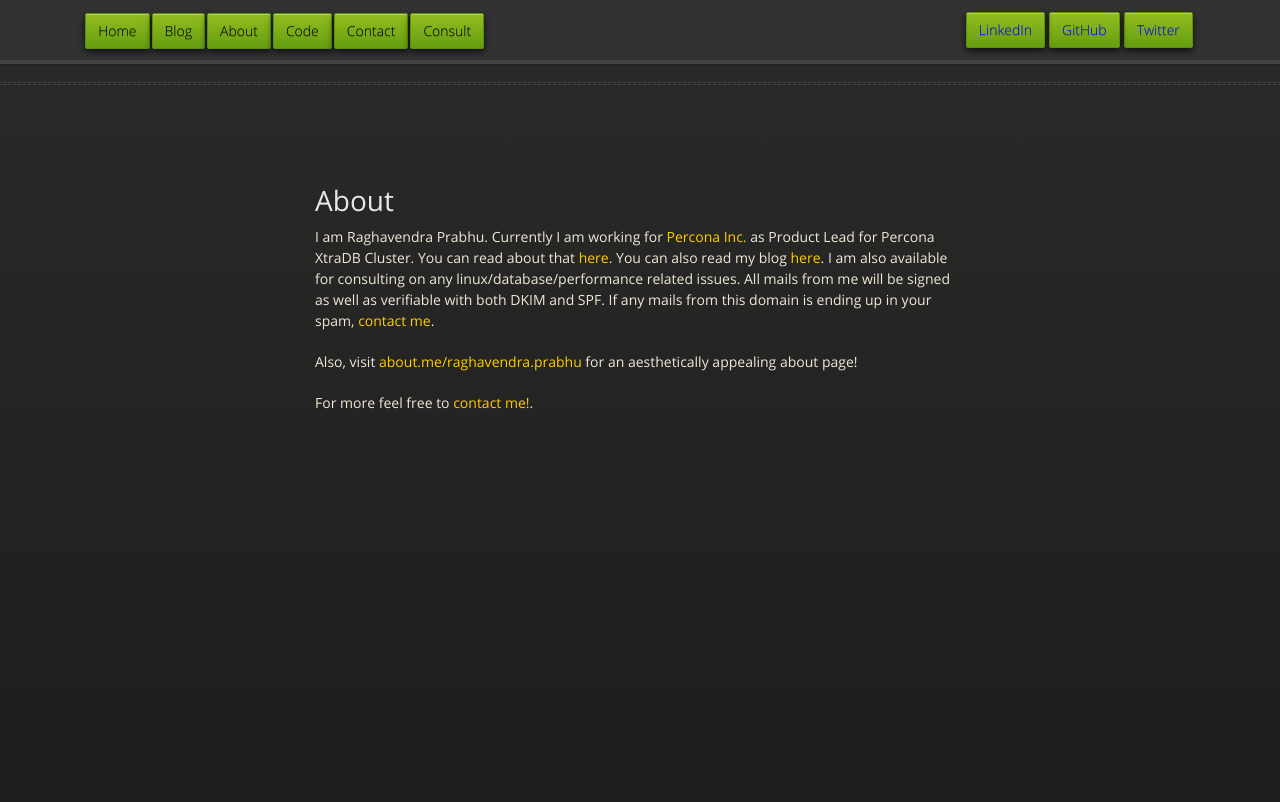
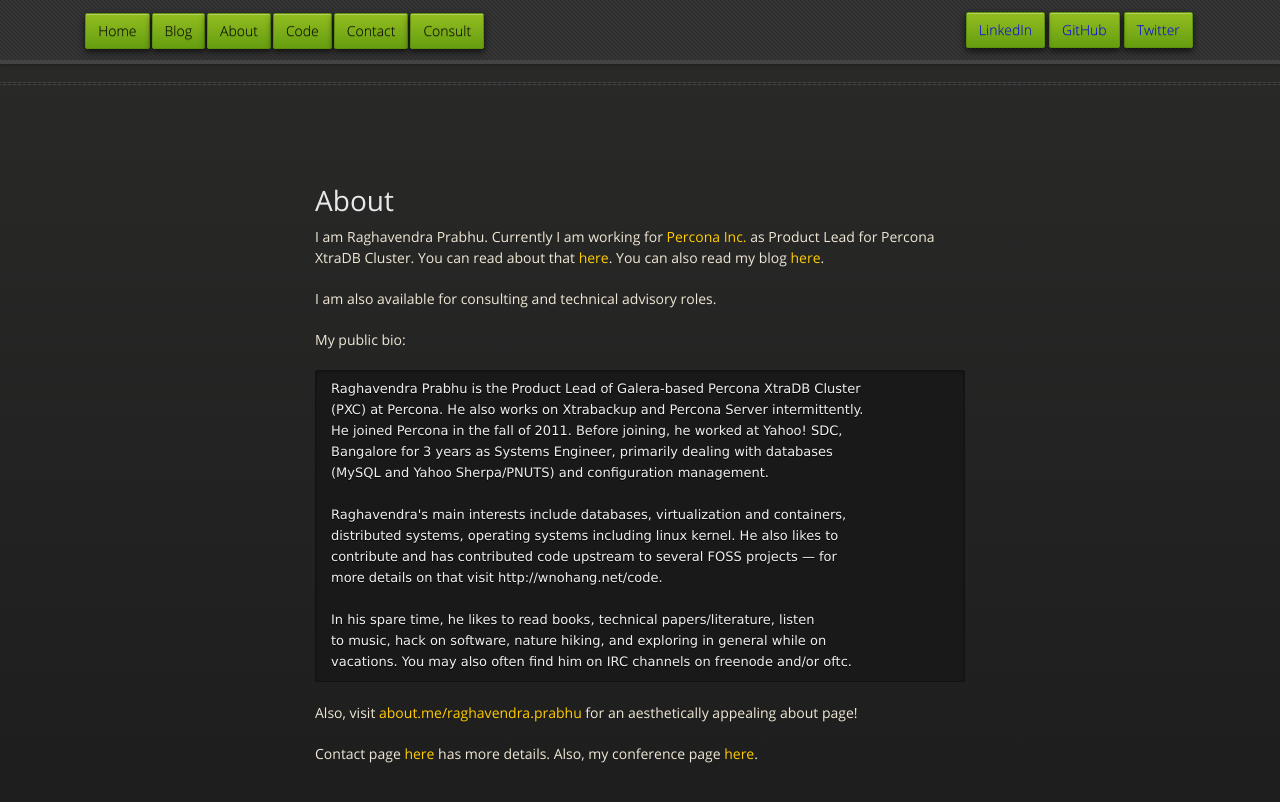
Before and after one commit to ronin13/ronin13.github.com, a Jekyll site: the page built from pages/about.md, in a window 1280 px wide. Shown: the top 802 px of the page. Built offline with Jekyll 4.4.1, drawn with Linux system fonts in a browser that asks for light colours; Markdown is read by kramdown in place of the engine named in the settings.

Commit message:
Add details about conference

```diff
--- a/pages/about.md
+++ b/pages/about.md
@@ -7,13 +7,29 @@ permalink: /pages/about/
  I am Raghavendra Prabhu. Currently I am working for
 [Percona Inc.](http://percona.com) as Product Lead
 for Percona XtraDB Cluster. You can read about that
-[here](http://www.percona.com/about-us/our-team/raghavendra-prabhu).
-You can also read my blog [here](http://blog.wnohang.net "Blog"). I am
-also available for consulting on any linux/database/performance related
-issues. All mails from me will be signed as well as verifiable with both
-DKIM and SPF. If any mails from this domain is ending up in your spam,
-[contact me](/pages/contact).
+[here](http://www.percona.com/about-us/our-team/raghavendra-prabhu). You
+can also read my blog [here](http://blog.wnohang.net "Blog").
+
+I am also available for consulting and technical advisory roles.
+
+My public bio:
+
+    Raghavendra Prabhu is the Product Lead of Galera-based Percona XtraDB Cluster
+    (PXC) at Percona. He also works on Xtrabackup and Percona Server intermittently.
+    He joined Percona in the fall of 2011. Before joining, he worked at Yahoo! SDC,
+    Bangalore for 3 years as Systems Engineer, primarily dealing with databases
+    (MySQL and Yahoo Sherpa/PNUTS) and configuration management.
+
+    Raghavendra's main interests include databases, virtualization and containers,
+    distributed systems, operating systems including linux kernel. He also likes to
+    contribute and has contributed code upstream to several FOSS projects — for
+    more details on that visit http://wnohang.net/code.
+
+    In his spare time, he likes to read books, technical papers/literature, listen
+    to music, hack on software, nature hiking, and exploring in general while on
+    vacations. You may also often find him on IRC channels on freenode and/or oftc.
+
 
 Also, visit [about.me/raghavendra.prabhu](http://about.me/raghavendra.prabhu) for an aesthetically appealing about page!
 
-For more feel free to [contact me!](/pages/contact).
+Contact page [here](/pages/contact) has more details. Also, my conference page [here](/pages/conferences).
```
Also changed, not shown: pages/conferences.md (+13 -0 lines), pages/contact.md (+4 -4 lines).
